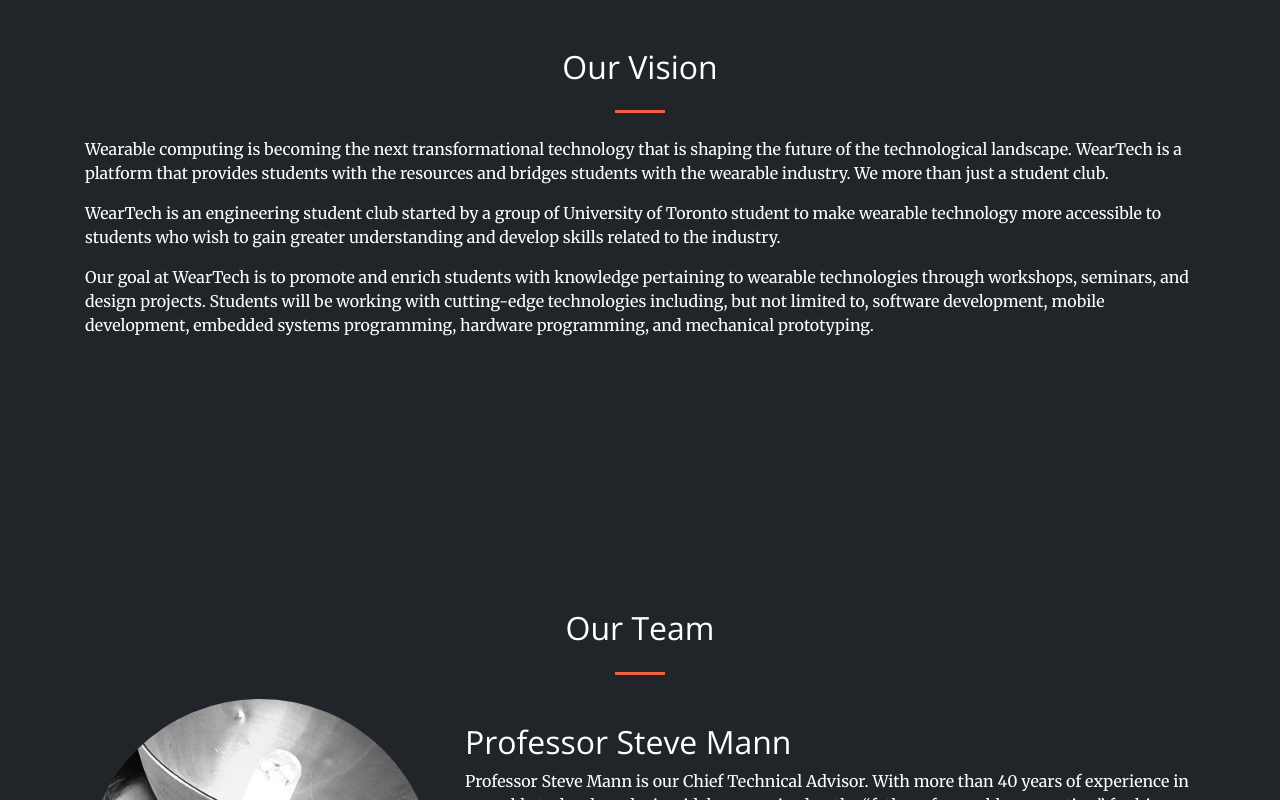
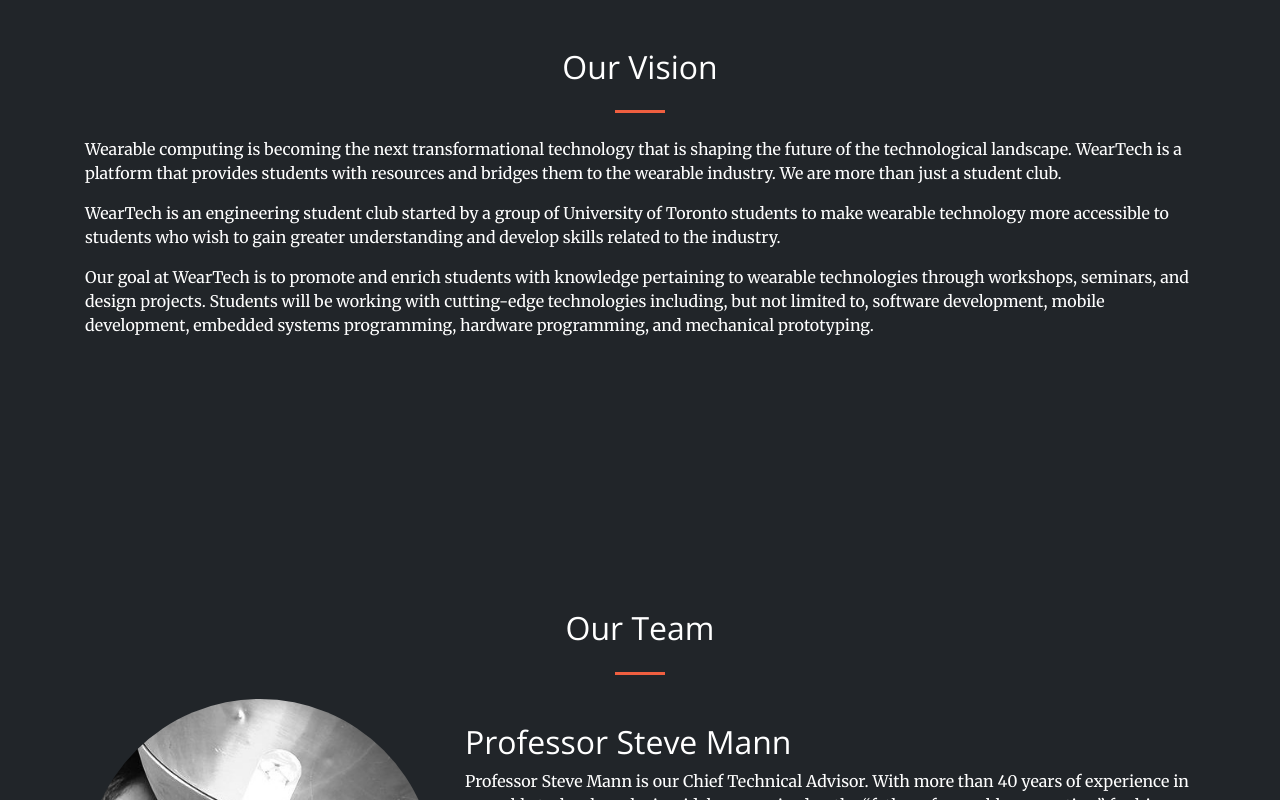
Before and after one commit to weartech/website, a website: page index.html in a window 1280 px wide. Shown: the part 880-1680 px from the top of the page. Drawn offline with nearby package versions, Linux system fonts and the light colour scheme.

Commit message:
Peter's grammar fixes

```diff
--- a/index.html
+++ b/index.html
@@ -108,11 +108,11 @@
         <div class="col-12">
           <p class="text">
             Wearable computing is becoming the next transformational technology that is shaping the future of the technological landscape.
-            WearTech is a platform that provides students with the resources and bridges students with the wearable industry.
-            We more than just a student club.
+            WearTech is a platform that provides students with resources and bridges them to the wearable industry.
+            We are more than just a student club.
           </p>
           <p class="text">
-            WearTech is an engineering student club started by a group of University of Toronto student to make wearable technology more accessible
+            WearTech is an engineering student club started by a group of University of Toronto students to make wearable technology more accessible
             to students who wish to gain greater understanding and develop skills related to the industry.
           </p>
           <p class="text">
@@ -381,7 +381,7 @@
         <div class="col-lg-4 mx-auto text-center">
           <i class="fa fa-envelope-o fa-3x mb-3 sr-contact"></i>
           <p>
-            <a href="mailto:info@weartech.com">info@weartech.org</a>
+            <a href="mailto:info@weartech.com">weartechuoft@gmail.com</a>
           </p>
         </div>
       </div>
```
Also changed, not shown: 1 other file.
